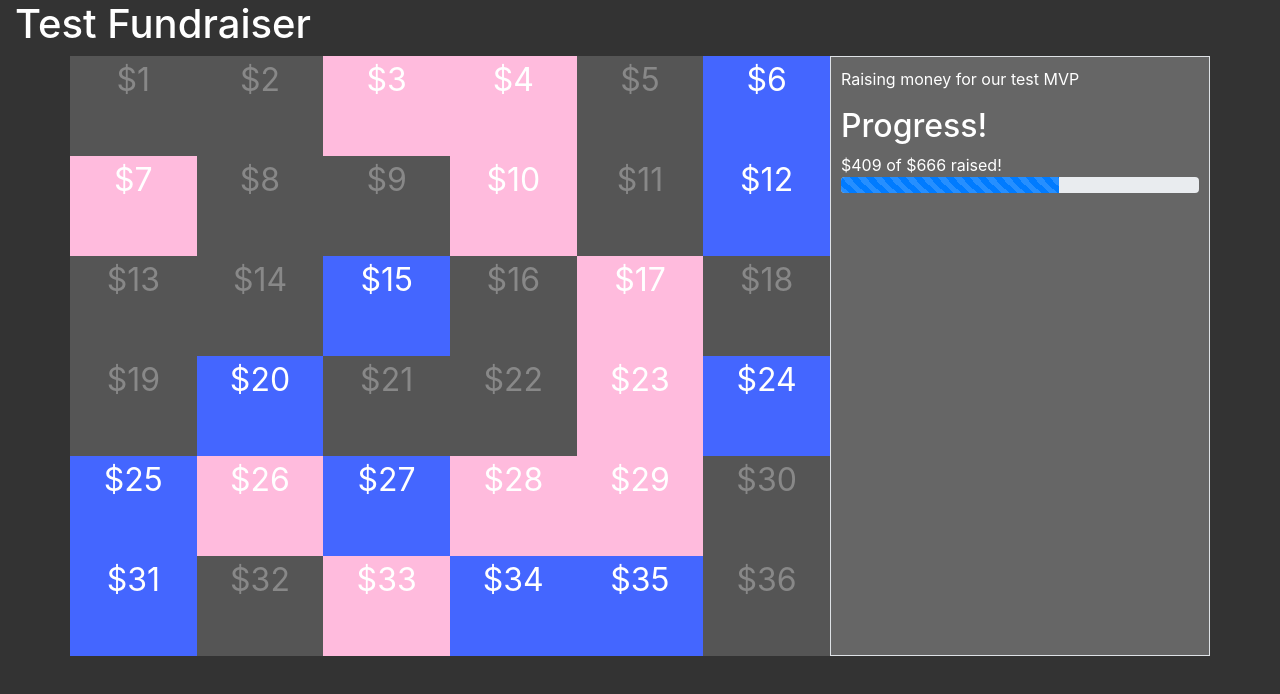
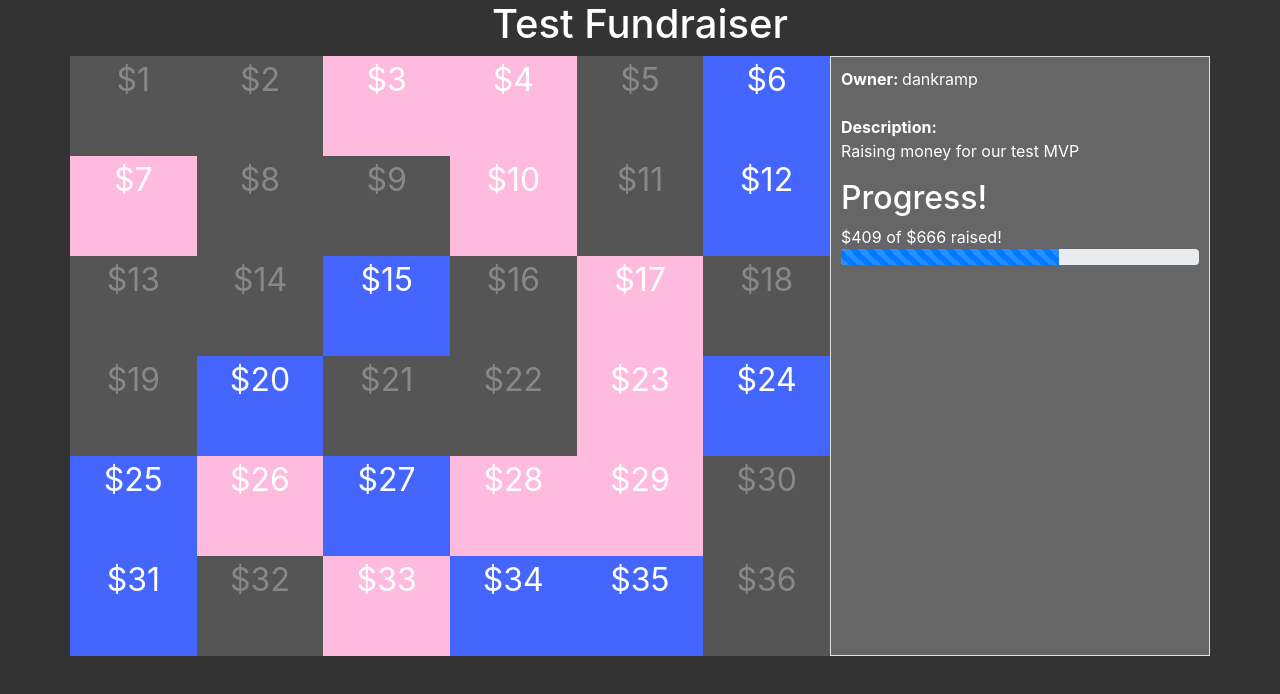
Before and after one commit to dankramp/BuyABox, a plain HTML site: page pages/board.html in a window 1280 px wide. Drawn offline with nearby package versions, Linux system fonts and the light colour scheme.

Commit message:
Added nice animations and made everything more generative

```diff
--- a/pages/board.html
+++ b/pages/board.html
@@ -14,7 +14,7 @@
 
 <body>
 	<div class="container-fluid page-container">
-		<h1 id="board-title">Loading board...</h1>
+		<h1 class="text-center" id="board-title">Loading board...</h1>
 
 		<div class="container">
 			<div class="row">
@@ -22,6 +22,8 @@
 					Loading board..
 				</div>
 				<div class="col-md-4 stats border" id="stats-div">
+					<b>Owner: </b><span id="owner-span">...</span><br><br>
+					<b>Description:</b>
 					<p id="description-p">Loading description...</p>
 
 					<h2>Progress!</h2>
@@ -29,6 +31,8 @@
 					<div class="progress">
 						<div class="progress-bar progress-bar-striped" role="progressbar" style="width: 0%" aria-valuenow="0" aria-valuemin="0" aria-valuemax="100" id="raised-progress-bar"></div>
 					</div>
+
+
 
 				</div>
 			</div>
--- a/pages/script.js
+++ b/pages/script.js
@@ -1,5 +1,37 @@
 "use strict;"
 
+function updateBoard(board_div, teams) {
+	var amt_raised = 0;
+	var board_html = "<div class='row'>";
+	var i;
+	for (i = 0; i < 36; i++) {
+		var box = data['boxes'][i];
+		if (box['bought']) { // box has been bought
+			var t = teams[box['team']];
+			board_html += "<a class='popover-dismiss col-2 purchased-box' role='button' tabindex='0' data-toggle='popover' data-trigger='focus' title='" + box['buyer'] + "' data-content=\"" + box['message'] + "\" style='animation-delay: " + i / 64 + "s; background: " + t['color'] + ";'>$" + box['value'] + "</a>";
+			amt_raised += box['value'];
+			t['amount'] += box['value'];
+
+		} else { // not bought
+			board_html += "<div class='col-2 unpurchased-box' style='animation-delay: " + i / 64 + "s;'>$" + box['value'] + "</div>";
+		}
+	}
+	board_html += "</div>";
+	board_div.empty();
+	board_div.append(board_html);
+	return amt_raised;
+}
+
+function updateStats(amt_raised, teams) {
+	const total_amt = 666;
+	// Description
+	$('#description-p').empty().append(data['board']['description']);
+	$('#owner-span').empty().append(data['board']['owner']);
+	// Progress bar
+	$('#amt-raised').empty().append("$" + amt_raised);
+	var percentage = Math.floor(amt_raised / total_amt * 100);
+	$('#raised-progress-bar').width(percentage + "%").prop("aria-valuenow", "" + percentage);
+}
 
 var data = {
 	"board": {
@@ -355,48 +387,15 @@ function loadPage() {
 			'amount': 0
 		};
 	}
-	var amt_raised = 0;
-	const total_amt = 666;
 
 	// Make request for data
 
 	// Update viewport with data
 	board_title.html(data['board']['name']);
-	function updateBoard() {
-		var board_html = "<div class='row'>";
-		var i;
-		for (i = 0; i < 36; i++) {
-			var box = data['boxes'][i];
-		if (box['bought']) { // box has been bought
-			var t = teams[box['team']];
-			board_html += "<a class='popover-dismiss col-2 purchased-box' role='button' tabindex='0' data-toggle='popover' data-trigger='focus' title='" + box['buyer'] + "' data-content=\"" + box['message'] + "\" style='background: " + t['color'] + ";'>$" + box['value'] + "</a>";
-			amt_raised += box['value'];
-			t['amount'] += box['value'];
-
-		} else { // not bought
-			board_html += "<div class='col-2 unpurchased-box'>$" + box['value'] + "</div>";
-		}
-	}
-	board_html += "</div>";
-	board_div.empty();
-	board_div.append(board_html);
+	var amt_raised = updateBoard(board_div, teams);
 	$('.popover-dismiss').popover({
 		trigger: 'focus',
 		placement: 'auto'
 	});
+	updateStats(amt_raised, teams);
 }
-
-
-function updateStats() {
-	// Description
-	$('#description-p').empty().append(data['board']['description']);
-	// Progress bar
-	$('#amt-raised').empty().append("$" + amt_raised);
-	var percentage = Math.floor(amt_raised / total_amt * 100);
-	$('#raised-progress-bar').width(percentage + "%").prop("aria-valuenow", "" + percentage);
-}
-	// Update board
-	updateBoard();
-	// Update stats
-	updateStats();
-}
--- a/pages/styles.css
+++ b/pages/styles.css
@@ -1,3 +1,12 @@
+@keyframes animate_box_in {
+	from {opacity: 0;}
+	to {opacity: 1;}
+}
+
+#board-div {
+	height: 600px;
+	background: #555;
+}
 .page-container {
 	background: #333;
 	height: 100%;
@@ -18,11 +27,15 @@
 	text-align: center;
 	font-size: 2em;
 	color: inherit;
+	height: 100px;
+	opacity: 0;
+	animation-name: animate_box_in;
+	animation-duration: 1s;
+	animation-fill-mode: forwards;
 }
 .unpurchased-box {
 	color: #888;
 	background: #555;
-	height: 100px;
 	cursor: pointer;
 	transition: background .5s, color .5s;
 }
```
